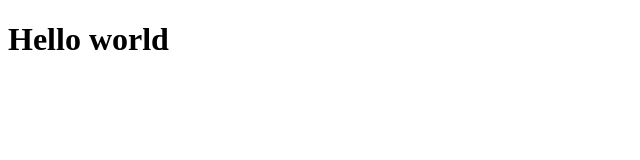
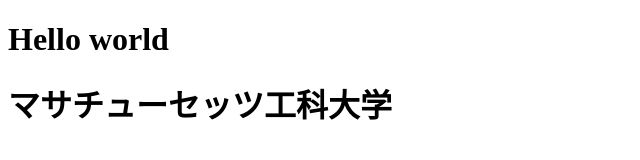
Before and after one commit to Horo5502/horo5502.github.io, a plain HTML site: page index.html in a window 1280 px wide. Shown: the whole page, without its empty margins (0-640 px from the left). Drawn offline with Linux system fonts and the light colour scheme.

Commit message:
Update index.html

```diff
--- a/index.html
+++ b/index.html
@@ -8,5 +8,6 @@
 </head>
 <body>
     <h1>Hello world</h1>
+    <h1>マサチューセッツ工科大学</h1>
 </body>
 </html>
```
